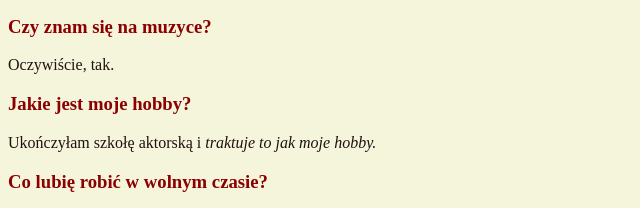
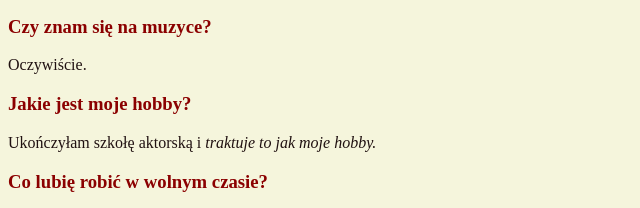
Before and after one commit to madlajne/homepage, a plain HTML site: page index.html in a window 1280 px wide. Shown: the part 744-952 px from the top of the page, 0-640 px from the left. Drawn offline with Linux system fonts and the light colour scheme.

Commit message:
changed text

```diff
--- a/index.html
+++ b/index.html
@@ -30,7 +30,7 @@
     <h3 class="pytanie">Czym się zajmuję?</h3>
     <p class="tekst">Pracuję jako <em>farmaceutka</em> oraz aktualnie robię kurs <em>frontend developer.</em></p>
     <h3 class="pytanie">Czy znam się na muzyce?</h3>
-    <p class="tekst">Oczywiście, tak.</p>
+    <p class="tekst">Oczywiście.</p>
     <h3 class="pytanie">Jakie jest moje hobby?</h3>
     <p class="tekst">Ukończyłam szkołę aktorską i <i>traktuje to jak moje hobby.</i></p>
     <h3 class="pytanie">Co lubię robić w wolnym czasie?</h3>
```
